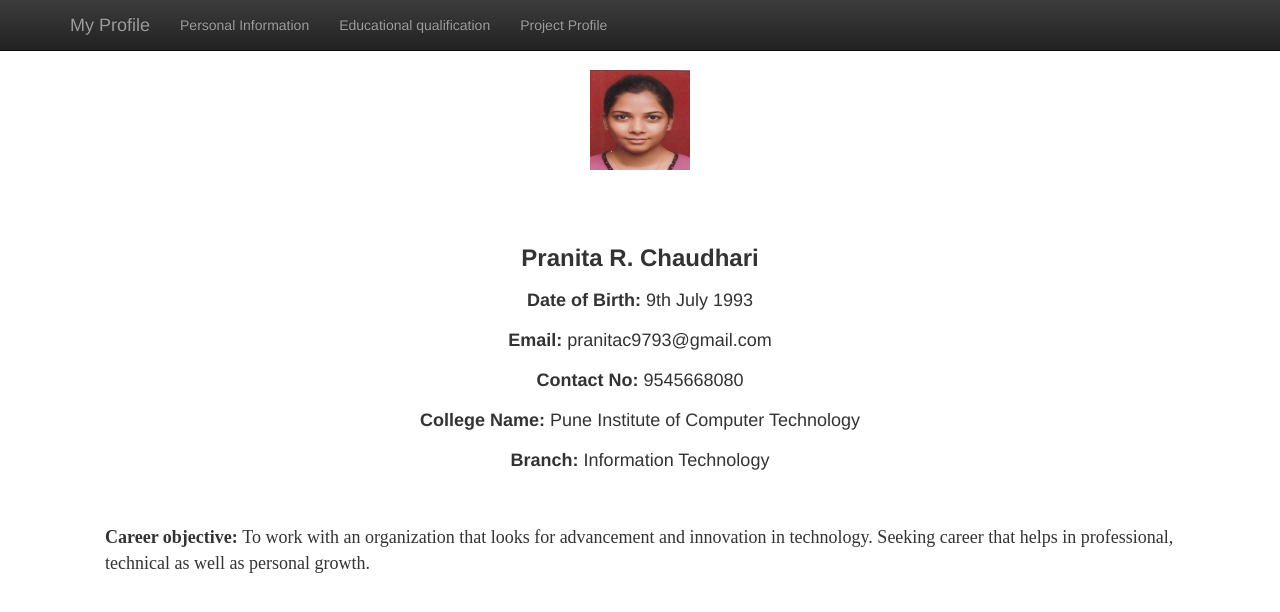
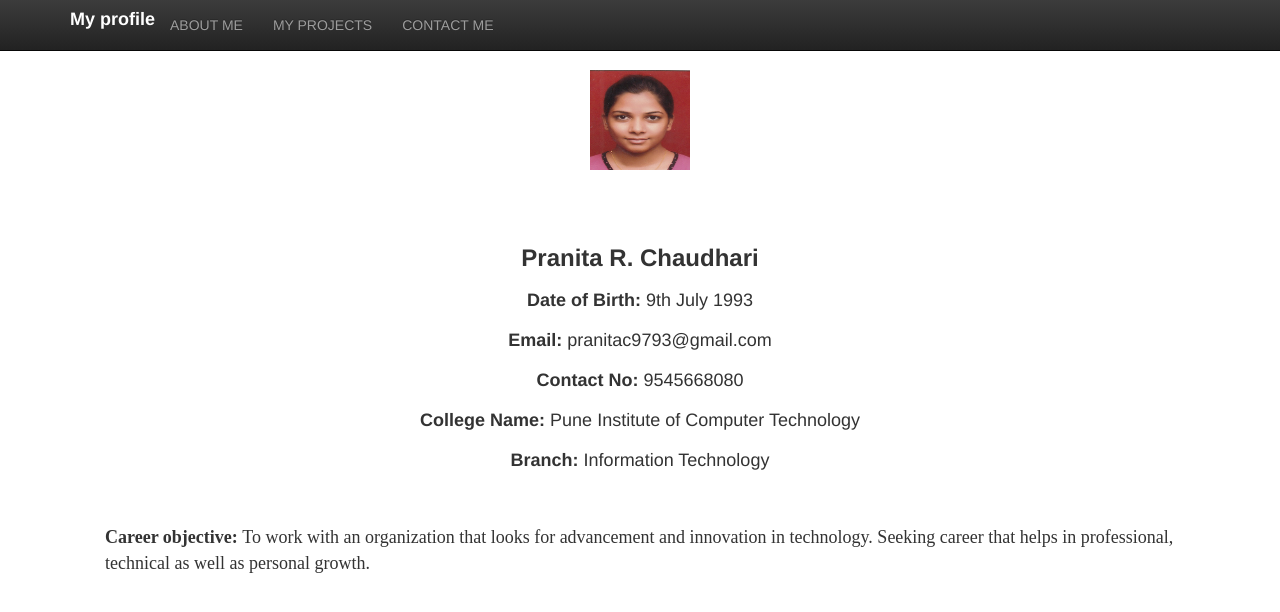
Before and after one commit to pranitaC/profile, a plain HTML site: page index.html in a window 1280 px wide. Drawn offline with nearby package versions, Linux system fonts and the light colour scheme.

Commit message:
header updated

```diff
--- a/index.html
+++ b/index.html
@@ -14,13 +14,13 @@
     <nav class="navbar navbar-inverse navbar-fixed-top">
       <div class="container">
         <div class="navbar-header">
-          <a class="navbar-brand active" href="#">My Profile</a>
+          <h4 style="color:white;font-weight:bold">My profile</h4>
         </div>
         <div id="navbar" class="collapse navbar-collapse">
           <ul class="nav navbar-nav">
-            <li><a href="/profile/about">Personal Information</a></li>
-            <li><a href="#">Educational qualification</a></li>
-            <li><a href="/profile/projects">Project Profile</a></li>
+            <li><a href="/profile">ABOUT ME</a></li>
+            <li><a href="/profile/projects">MY PROJECTS</a></li>
+            <li><a href="/profile/contact">CONTACT ME</a></li>
           </ul>
         </div><!--/.nav-collapse -->
       </div>
```
Also changed, not shown: projects/index.html (+8 -8 lines).
